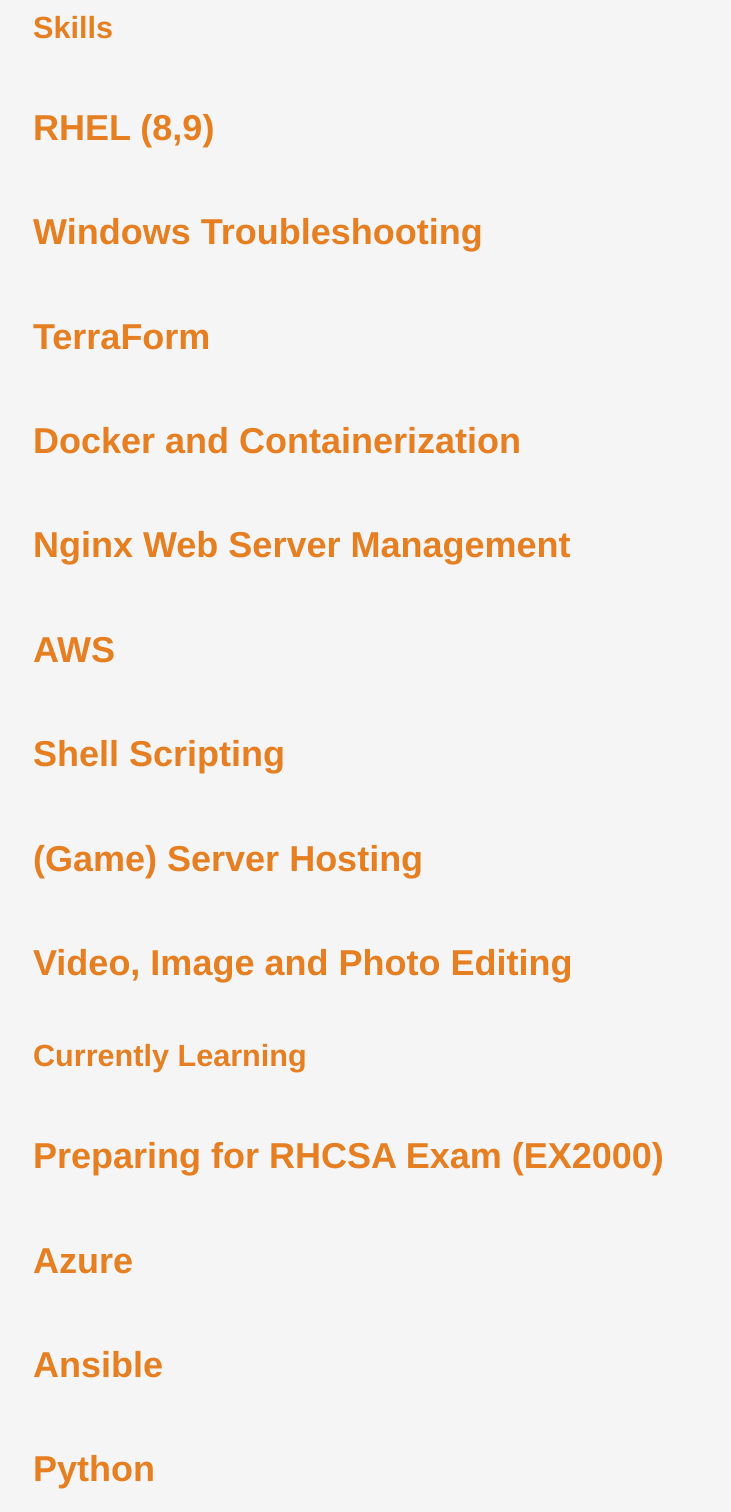
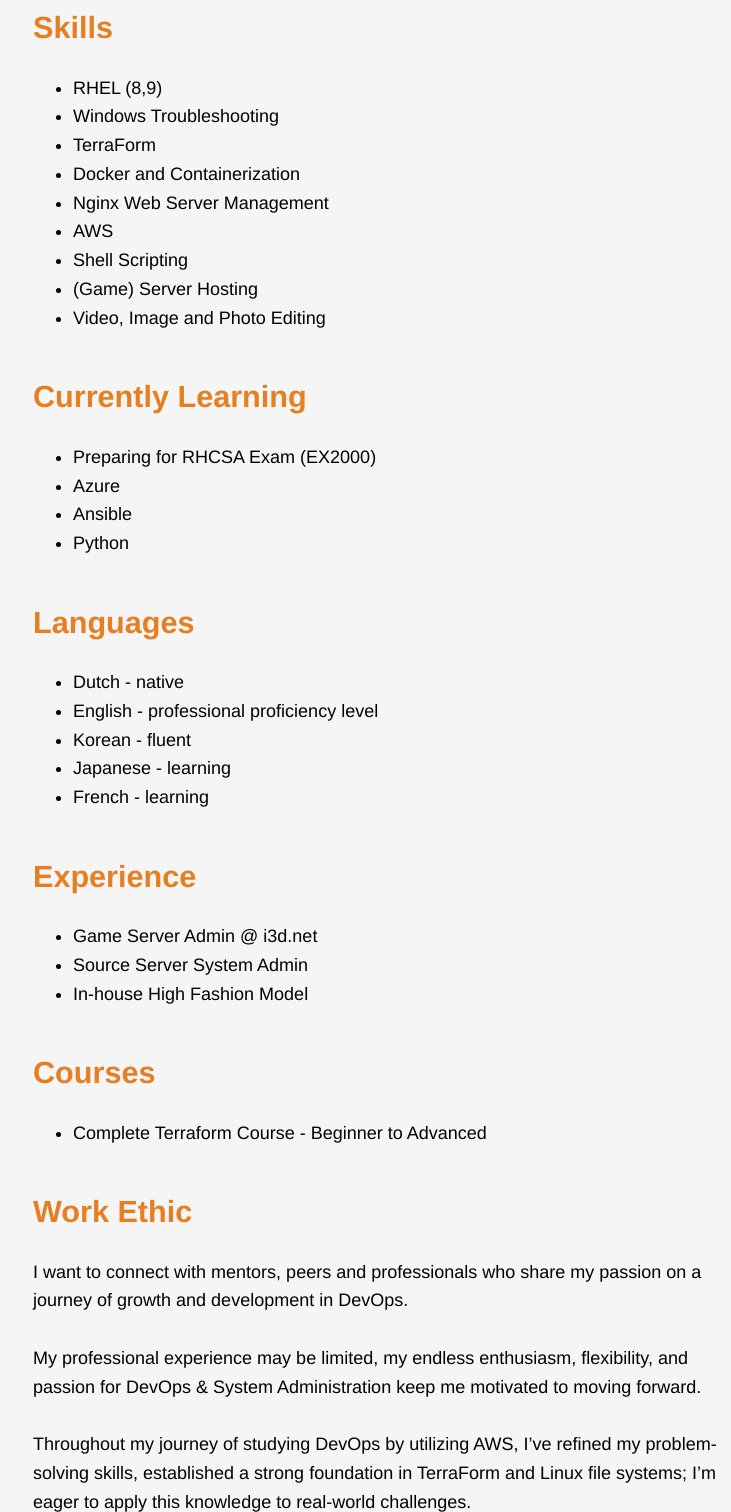
Before and after one commit to seulgiism/resume, a plain HTML site: page index.html in a window 1280 px wide. Shown: the part 177-1689 px from the top of the page, without its empty margins (257-988 px from the left). Drawn offline with Linux system fonts and the light colour scheme.

Commit message:
small bug fixes 1.1

```diff
--- a/index.html
+++ b/index.html
@@ -32,36 +32,42 @@
 <h1 class="title">Seul-gi Baggelaar's Resume</h1>
 </header>
 <h2 id="skills">Skills</h2>
-<h1 id="rhel-89">RHEL (8,9)</h1>
-<h1 id="windows-troubleshooting">Windows Troubleshooting</h1>
-<h1 id="terraform">TerraForm</h1>
-<h1 id="docker-and-containerization">Docker and Containerization</h1>
-<h1 id="nginx-web-server-management">Nginx Web Server Management</h1>
-<h1 id="aws">AWS</h1>
-<h1 id="shell-scripting">Shell Scripting</h1>
-<h1 id="game-server-hosting">(Game) Server Hosting</h1>
-<h1 id="video-image-and-photo-editing">Video, Image and Photo
-Editing</h1>
+<ul>
+<li>RHEL (8,9)</li>
+<li>Windows Troubleshooting</li>
+<li>TerraForm</li>
+<li>Docker and Containerization</li>
+<li>Nginx Web Server Management</li>
+<li>AWS</li>
+<li>Shell Scripting</li>
+<li>(Game) Server Hosting</li>
+<li>Video, Image and Photo Editing</li>
+</ul>
 <h2 id="currently-learning">Currently Learning</h2>
-<h1 id="preparing-for-rhcsa-exam-ex2000">Preparing for RHCSA Exam
-(EX2000)</h1>
-<h1 id="azure">Azure</h1>
-<h1 id="ansible">Ansible</h1>
-<h1 id="python">Python</h1>
+<ul>
+<li>Preparing for RHCSA Exam (EX2000)</li>
+<li>Azure</li>
+<li>Ansible</li>
+<li>Python</li>
+</ul>
 <h2 id="languages">Languages</h2>
-<h1 id="dutch---native">Dutch - native</h1>
-<h1 id="english---professional-proficiency-level">English - professional
-proficiency level</h1>
-<h1 id="korean---fluent">Korean - fluent</h1>
-<h1 id="japanese---learning">Japanese - learning</h1>
-<h1 id="french---learning">French - learning</h1>
+<ul>
+<li>Dutch - native</li>
+<li>English - professional proficiency level</li>
+<li>Korean - fluent</li>
+<li>Japanese - learning</li>
+<li>French - learning</li>
+</ul>
 <h2 id="experience">Experience</h2>
-<h1 id="game-server-admin-i3d.net">Game Server Admin @ i3d.net</h1>
-<h1 id="source-server-system-admin">Source Server System Admin</h1>
-<h1 id="in-house-high-fashion-model">In-house High Fashion Model</h1>
+<ul>
+<li>Game Server Admin @ i3d.net</li>
+<li>Source Server System Admin</li>
+<li>In-house High Fashion Model</li>
+</ul>
 <h2 id="courses">Courses</h2>
-<h1 id="complete-terraform-course---beginner-to-advanced">Complete
-Terraform Course - Beginner to Advanced</h1>
+<ul>
+<li>Complete Terraform Course - Beginner to Advanced</li>
+</ul>
 <h2 id="work-ethic">Work Ethic</h2>
 <p>I want to connect with mentors, peers and professionals who share my
 passion on a journey of growth and development in DevOps.<br />
@@ -83,12 +89,14 @@
 candidate for entry-level roles in System Administration.<br />
 </p>
 <h2 id="hobbies">Hobbies</h2>
-<h1 id="game-server-hosting-1">(Game) Server Hosting</h1>
-<h1 id="game-modding">Game Modding</h1>
-<h1 id="language-learning">Language Learning</h1>
-<h1 id="reading-fiction">Reading Fiction</h1>
-<h1 id="writing-a-cookbook">Writing a Cookbook</h1>
-<h1 id="nutrition-science">Nutrition Science</h1>
+<ul>
+<li>(Game) Server Hosting</li>
+<li>Game Modding</li>
+<li>Language Learning</li>
+<li>Reading Fiction</li>
+<li>Writing a Cookbook</li>
+<li>Nutrition Science</li>
+</ul>
 <h2 id="contact">Contact</h2>
 <p>Seul-gi Baggelaar<br />
 E-mail: seulgi.baggelaar@protonmail.com<br />
```
Also changed, not shown: 1 other file.
